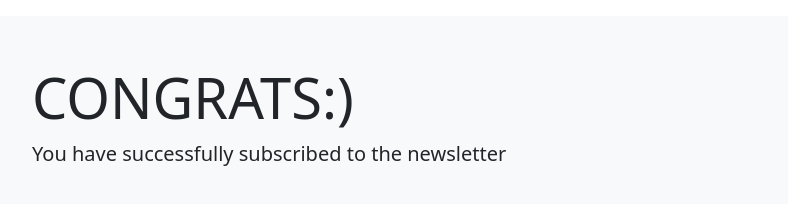
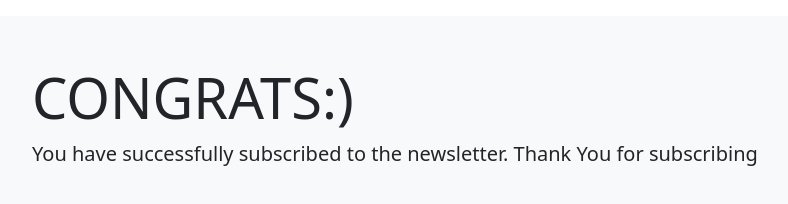
Before and after one commit to Aekagra-7/Newsletter-Project, a website: page success.html in a window 1280 px wide. Shown: the whole page, without its empty margins (32-820 px from the left). Drawn offline with nearby package versions, Linux system fonts and the light colour scheme.

Commit message:
success change

```diff
--- a/success.html
+++ b/success.html
@@ -11,7 +11,7 @@
 <body>
     <div class="bg-light p-5 rounded-lg m-3">
         <h1 class="display-4">CONGRATS:)</h1>
-        <p class="lead">You have successfully subscribed to the newsletter</p>
+        <p class="lead">You have successfully subscribed to the newsletter. Thank You for subscribing</p>
     </div>
 </body>
 </html>
```
